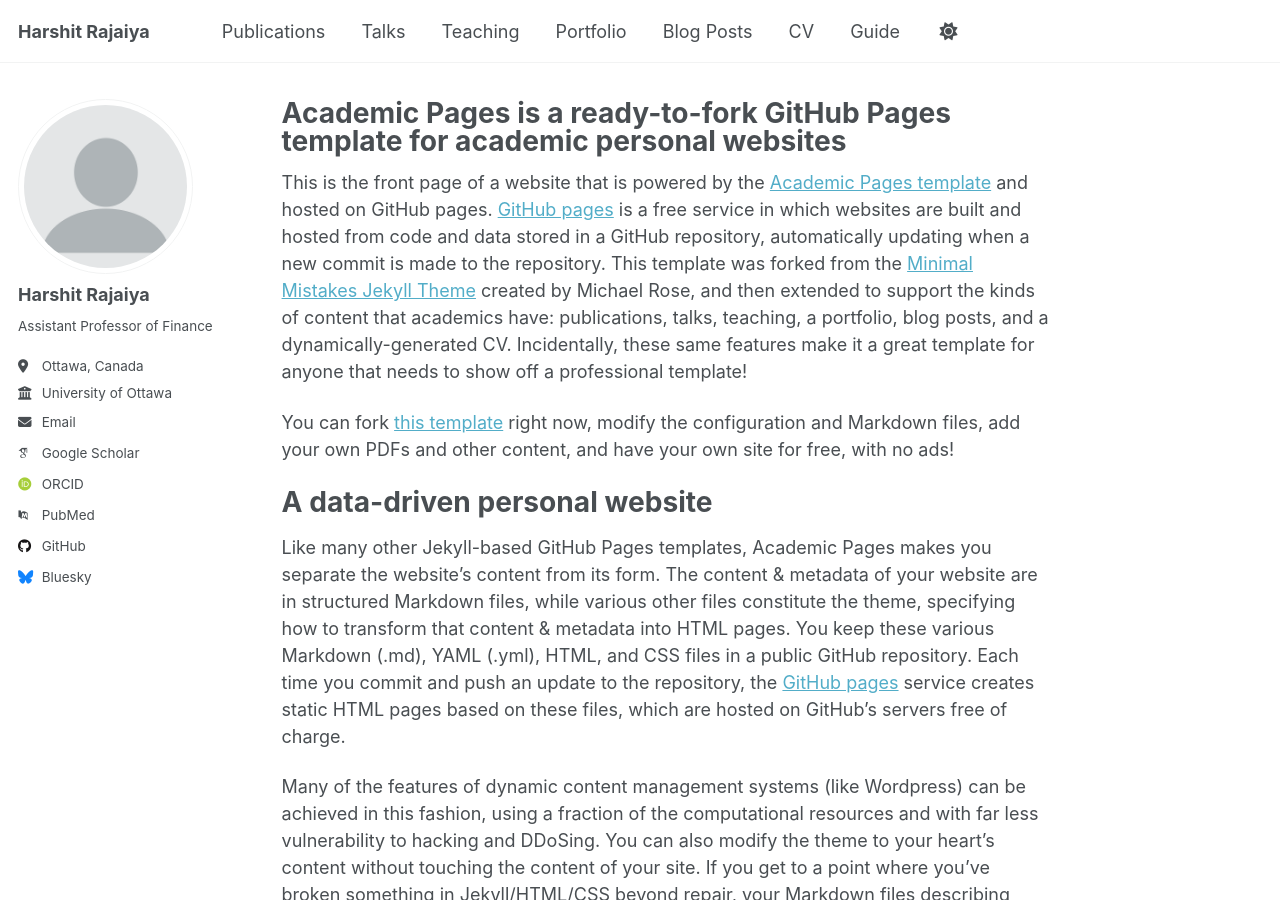
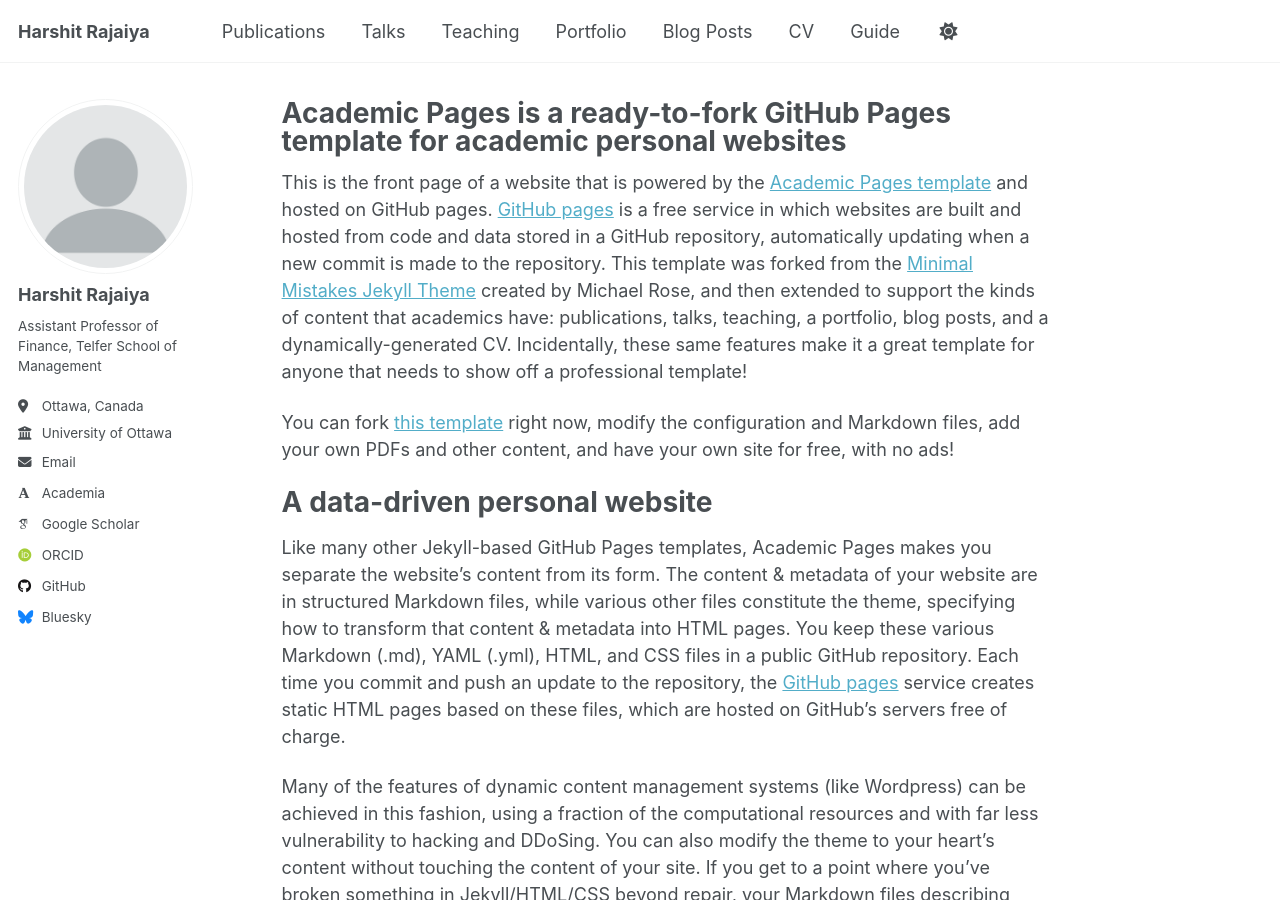
Before and after one commit to hrajaiya/harshitrajaiya.github.io, a Jekyll site: the page built from _pages/about.md, in a window 1280 px wide and 900 px high. Built offline with Jekyll 4.4.1, drawn with Linux system fonts in a browser that asks for light colours; some web fonts are replaced; a script that is not in the unit is left out.

Commit message:
Update _config.yml

```diff
--- a/_config.yml
+++ b/_config.yml
@@ -26,29 +26,26 @@ author:
   avatar           : "profile.png"
   name             : "Harshit Rajaiya"
   pronouns         : # example: "she/her"
-  bio              : "Assistant Professor of Finance"
+  bio              : "Assistant Professor of Finance, Telfer School of Management"
   location         : "Ottawa, Canada"
   employer         : "University of Ottawa"
   uri              : # URL
   email            : "hrajaiya@uottawa.ca"
 
   # Academic websites
-  academia         : # URL
+  academia         : "https://telfer.uottawa.ca/en/directory/rajaiya-harshit/"
   arxiv            : # URL - Update with the correct link to your profile
   googlescholar    : "https://scholar.google.ca/citations?user=BoXEYfAAAAAJ&hl=en"
   inspire-hep      : # URL
   impactstory      : # URL
   orcid            : "https://orcid.org/yourorcidurl"
-  semantic         : # URL
-  pubmed           : "https://www.ncbi.nlm.nih.gov/pubmed/?term=john+snow"
-  researchgate     : # URL
-  scopus           : # URL
+
 
   # Repositories and software development
   bitbucket        : # Username - Update with your username on the site
   codepen          : # Username
   dribbble         : # Username
-  github           : "academicpages"
+  github           : "hrajaiya"
   kaggle           : # Username
   stackoverflow    : # User number or user number and name (i.e., use "1" or "1/jeff-atwood")
 
```
